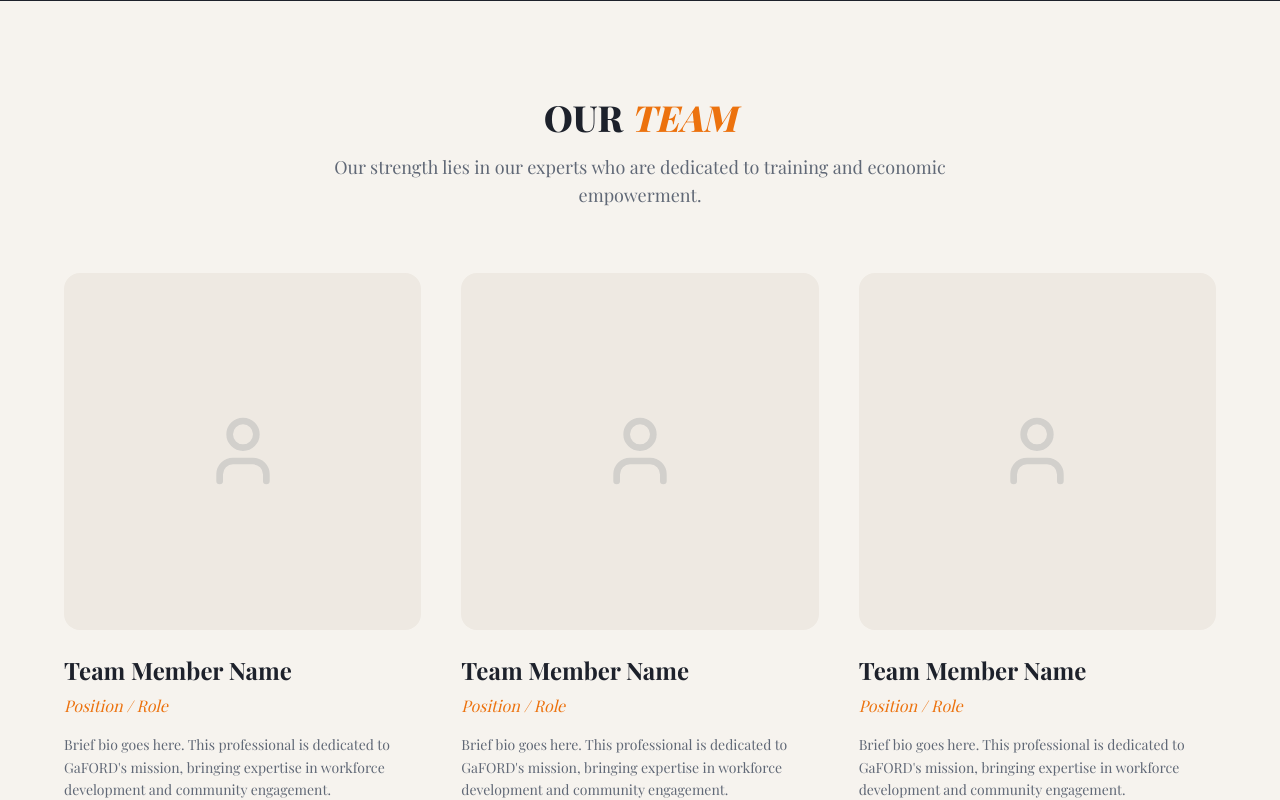
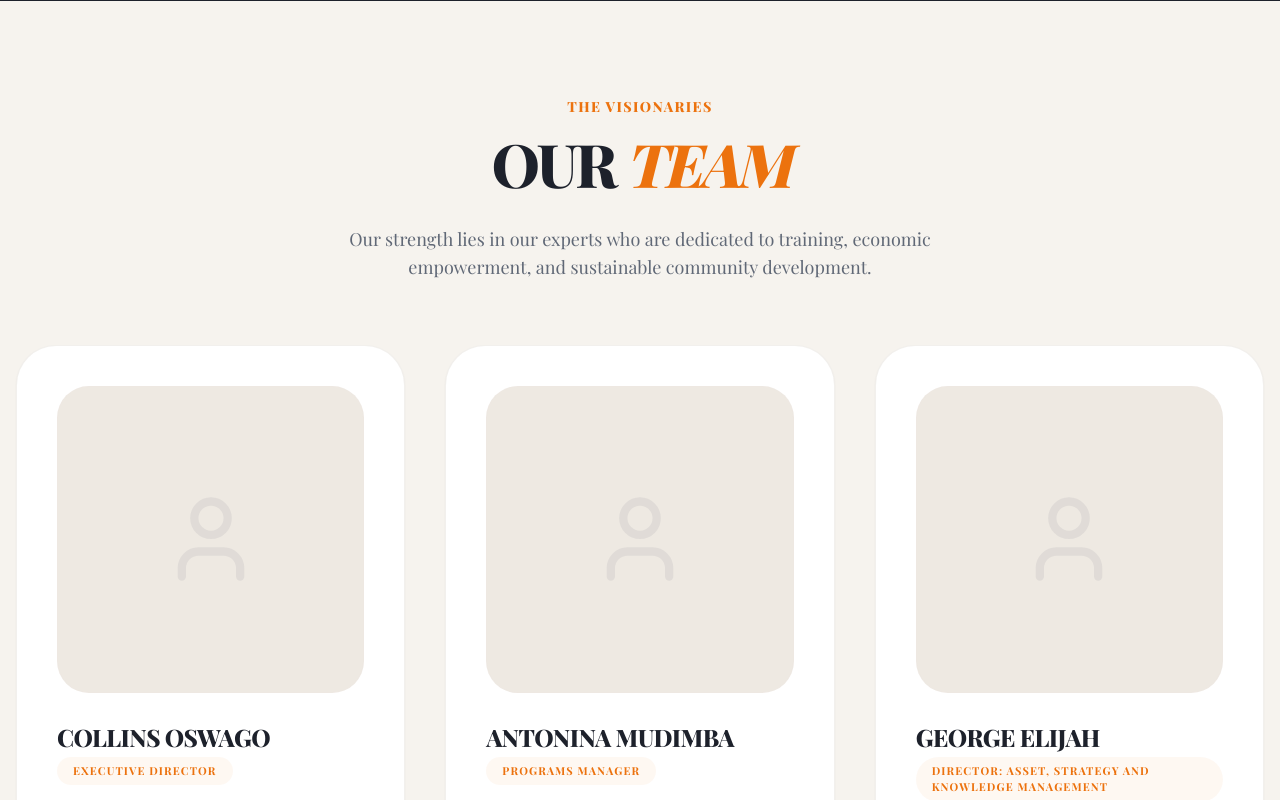
Before and after one commit to JosephOkumu/Gaford, a React (Vite) app in the folder frontend/: page /about in a window 1280 px wide. Shown: the part 2340-3140 px from the top of the page. Built offline with nearby package versions, Linux system fonts and the light colour scheme; a web font is replaced by a local one.

Commit message:
chore: add team members details

```diff
--- a/frontend/src/pages/About.tsx
+++ b/frontend/src/pages/About.tsx
@@ -200,39 +200,76 @@ const About = () => {
             </section>
 
             {/* Our Team Section */}
-            <section className="section-padding">
-                <div className="container mx-auto">
+            <section className="py-24 bg-background">
+                <div className="container mx-auto px-4">
                     <motion.div
                         initial={{ opacity: 0, y: 20 }}
                         whileInView={{ opacity: 1, y: 0 }}
                         viewport={{ once: true }}
                         className="text-center mb-16"
                     >
-                        <h2 className="text-4xl font-black mb-4 uppercase">OUR <span className="text-primary italic">TEAM</span></h2>
-                        <p className="text-lg text-muted-foreground max-w-2xl mx-auto">
-                            Our strength lies in our experts who are dedicated to training and economic empowerment.
+                        <p className="text-sm font-black text-primary tracking-widest uppercase mb-4">The Visionaries</p>
+                        <h2 className="text-4xl md:text-6xl font-black mb-8 uppercase tracking-tighter">OUR <span className="text-primary italic">TEAM</span></h2>
+                        <p className="text-lg text-muted-foreground max-w-2xl mx-auto font-medium">
+                            Our strength lies in our experts who are dedicated to training, economic empowerment, and sustainable community development.
                         </p>
                     </motion.div>
 
                     <div className="grid sm:grid-cols-2 lg:grid-cols-3 gap-10">
-                        {[1, 2, 3].map((item) => (
+                        {[
+                            {
+                                name: "Collins Oswago",
+                                role: "Executive Director",
+                                bio: "Collins is a Gender, Youth and International Development Specialist. Collins holds a Masters Degree in International Studies from Morgan State University. His goal is to inspire bold and authentic living among the Youth."
+                            },
+                            {
+                                name: "Antonina Mudimba",
+                                role: "Programs Manager",
+                                bio: "Antonina Mudimba holds a Bachelor’s degree in Nursing from Towson University, Maryland and a Master’s degree in nursing with a concentration as a Family Nurse Practitioner from Herzing University, Wisconsin."
+                            },
+                            {
+                                name: "George Elijah",
+                                role: "Director: Asset, Strategy and Knowledge Management",
+                                bio: "George has a background in Physics, Computer Technology, and Security with a Master of Science degree in Physics and a Bachelor of Science from the University of Nairobi and holds certifications in CompTIA A+ ce and CompTIA Security+ ce certifications."
+                            },
+                            {
+                                name: "Effie Otieno",
+                                role: "M&E and Research Director",
+                                bio: "Effie is a professional in the research field. She is also a Certified Monitoring and Evaluation Specialist with immense knowledge and experience in research and development and a passion for women and youth empowerment."
+                            },
+                            {
+                                name: "Kenneth Odoyo",
+                                role: "Finance and Administration Director",
+                                bio: "Kenneth O. Odoyo holds a Bachelor’s Degree in Commerce (Finance) from KCA University and is currently pursuing C.P.A. He has vast knowledge and experience in Financial Management."
+                            },
+                            {
+                                name: "Isaac Kiche",
+                                role: "Program Manager",
+                                bio: "Isaac Kiche Abok is a results-driven professional with experience in statistical analysis, strategic planning, and human capital development. He is passionately committed to empowering student leaders through skill-building."
+                            }
+                        ].map((member, i) => (
                             <motion.div
-                                key={item}
+                                key={i}
                                 initial={{ opacity: 0, y: 30 }}
                                 whileInView={{ opacity: 1, y: 0 }}
                                 viewport={{ once: true }}
-                                className="group"
+                                transition={{ delay: i * 0.1 }}
+                                className="group bg-card border border-border/50 p-10 rounded-[2.5rem] shadow-sm hover:shadow-2xl transition-all duration-500"
                             >
-                                <div className="aspect-square rounded-2xl overflow-hidden mb-6 bg-muted relative">
-                                    <div className="absolute inset-0 flex items-center justify-center text-muted-foreground/20">
-                                        <User size={80} />
+                                <div className="aspect-square rounded-[2rem] overflow-hidden mb-8 bg-muted relative border border-border/10">
+                                    <div className="absolute inset-0 flex items-center justify-center text-muted-foreground/10">
+                                        <User size={100} />
                                     </div>
-                                    {/* <img src={`/team-${item}.jpg`} alt="Team member" className="w-full h-full object-cover" /> */}
+                                    <div className="absolute inset-0 bg-primary/5 opacity-0 group-hover:opacity-100 transition-opacity" />
                                 </div>
-                                <h3 className="text-2xl font-bold mb-2">Team Member Name</h3>
-                                <p className="text-primary font-medium mb-4 italic">Position / Role</p>
-                                <p className="text-muted-foreground text-sm leading-relaxed">
-                                    Brief bio goes here. This professional is dedicated to GaFORD's mission, bringing expertise in workforce development and community engagement.
+                                <h3 className="text-2xl font-black uppercase tracking-tight mb-2 leading-none group-hover:text-primary transition-colors">
+                                    {member.name}
+                                </h3>
+                                <p className="text-primary font-bold tracking-[0.1em] text-[11px] mb-6 inline-block bg-primary/5 px-4 py-1.5 rounded-full">
+                                    {member.role.toUpperCase()}
+                                </p>
+                                <p className="text-muted-foreground text-sm leading-relaxed font-medium">
+                                    {member.bio}
                                 </p>
                             </motion.div>
                         ))}
```
